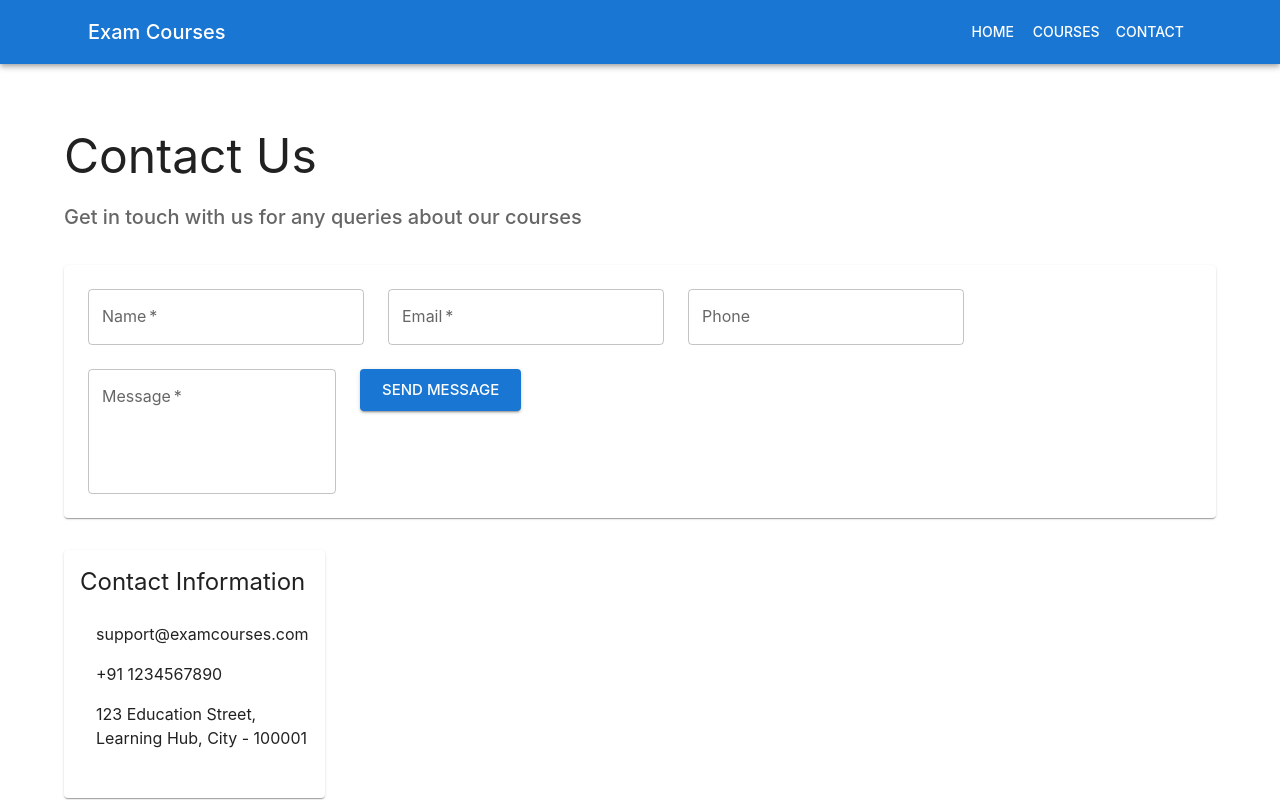
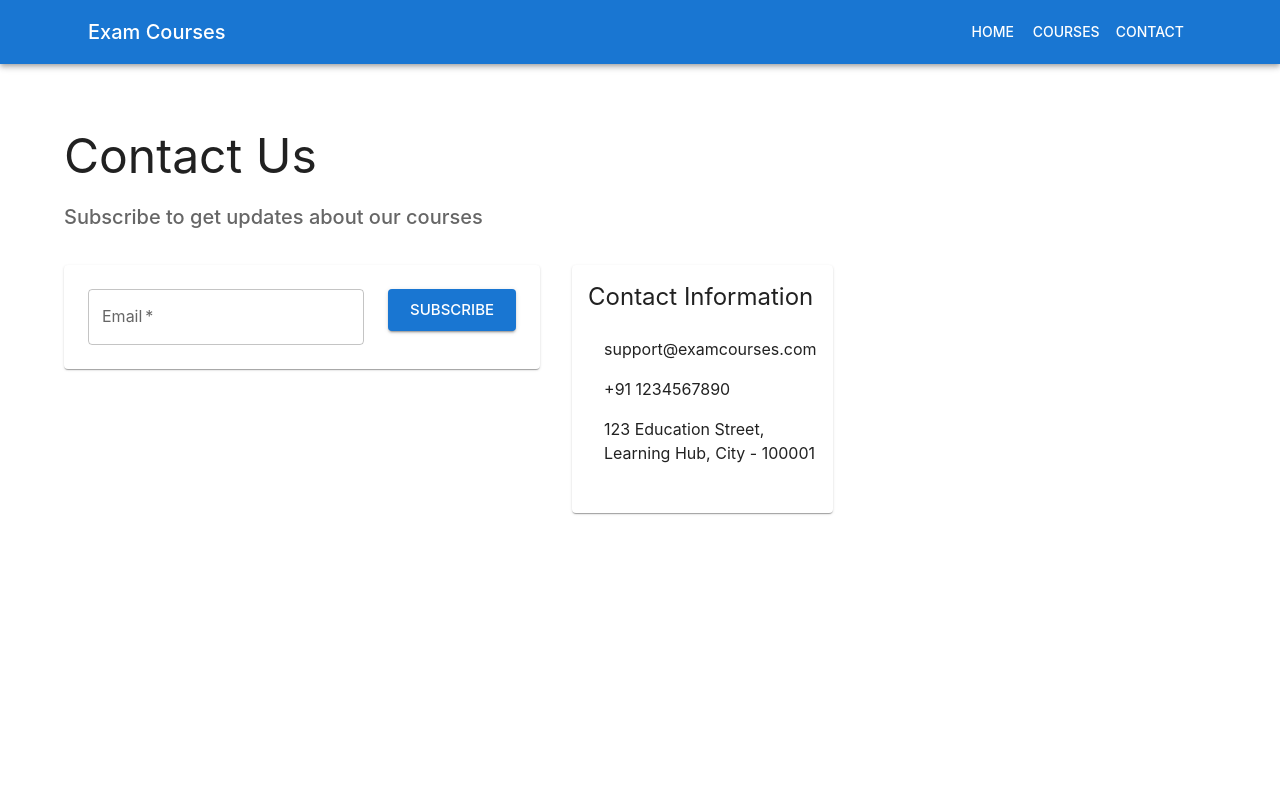
Before and after one commit to samymity/my-hello-world-app, a React (Create React App) app: page /contact in a window 1280 px wide. Built offline with nearby package versions, Linux system fonts and the light colour scheme; some icons are missing; the HTML template or start-up script is replaced by a standard one.

Commit message:
Refactor Contact component to streamline email subscription process; implement loading state and success/error messaging with MUI Alert.

```diff
--- a/src/pages/Contact.js
+++ b/src/pages/Contact.js
@@ -9,32 +9,46 @@ import {
   Paper,
   Card,
   CardContent,
+  Alert,
 } from '@mui/material';
 import EmailIcon from '@mui/icons-material/Email';
 import PhoneIcon from '@mui/icons-material/Phone';
 import LocationOnIcon from '@mui/icons-material/LocationOn';
 
 const Contact = () => {
-  const [formData, setFormData] = useState({
-    name: '',
-    email: '',
-    phone: '',
-    message: '',
-  });
+  const [email, setEmail] = useState('');
+  const [isSubmitting, setIsSubmitting] = useState(false);
+  const [message, setMessage] = useState('');
+  const [messageType, setMessageType] = useState('success');
 
-  const handleChange = (e) => {
-    setFormData({
-      ...formData,
-      [e.target.name]: e.target.value,
-    });
-  };
+  const handleSubmit = async (e) => {
+    e.preventDefault();
+    setIsSubmitting(true);
+    setMessage('');
 
-  const handleSubmit = (e) => {
-    e.preventDefault();
-    // Here you would typically handle the form submission
-    console.log('Form submitted:', formData);
-    alert('Thank you for your message! We will get back to you soon.');
-    setFormData({ name: '', email: '', phone: '', message: '' });
+    try {
+      const response = await fetch('https://n8n-ttiq.onrender.com/webhook/email', {
+        method: 'POST',
+        headers: {
+          'Content-Type': 'application/json',
+        },
+        body: JSON.stringify({ email }),
+      });
+
+      if (!response.ok) {
+        throw new Error('Failed to submit email');
+      }
+
+      setMessageType('success');
+      setMessage('Email submitted successfully!');
+      setEmail(''); // Clear the input after successful submission
+    } catch (error) {
+      setMessageType('error');
+      setMessage('Error submitting email. Please try again.');
+      console.error('Submission error:', error);
+    } finally {
+      setIsSubmitting(false);
+    }
   };
 
   return (
@@ -44,7 +58,7 @@ const Contact = () => {
           Contact Us
         </Typography>
         <Typography variant="h6" color="text.secondary" paragraph>
-          Get in touch with us for any queries about our courses
+          Subscribe to get updates about our courses
         </Typography>
       </Box>
 
@@ -56,43 +70,12 @@ const Contact = () => {
                 <Grid item xs={12}>
                   <TextField
                     fullWidth
-                    label="Name"
-                    name="name"
-                    value={formData.name}
-                    onChange={handleChange}
+                    label="Email"
+                    type="email"
+                    value={email}
+                    onChange={(e) => setEmail(e.target.value)}
                     required
-                  />
-                </Grid>
-                <Grid item xs={12}>
-                  <TextField
-                    fullWidth
-                    label="Email"
-                    name="email"
-                    type="email"
-                    value={formData.email}
-                    onChange={handleChange}
-                    required
-                  />
-                </Grid>
-                <Grid item xs={12}>
-                  <TextField
-                    fullWidth
-                    label="Phone"
-                    name="phone"
-                    value={formData.phone}
-                    onChange={handleChange}
-                  />
-                </Grid>
-                <Grid item xs={12}>
-                  <TextField
-                    fullWidth
-                    label="Message"
-                    name="message"
-                    multiline
-                    rows={4}
-                    value={formData.message}
-                    onChange={handleChange}
-                    required
+                    disabled={isSubmitting}
                   />
                 </Grid>
                 <Grid item xs={12}>
@@ -102,10 +85,18 @@ const Contact = () => {
                     color="primary"
                     size="large"
                     fullWidth
+                    disabled={isSubmitting}
                   >
-                    Send Message
+                    {isSubmitting ? 'Submitting...' : 'Subscribe'}
                   </Button>
                 </Grid>
+                {message && (
+                  <Grid item xs={12}>
+                    <Alert severity={messageType}>
+                      {message}
+                    </Alert>
+                  </Grid>
+                )}
               </Grid>
             </form>
           </Paper>
```
